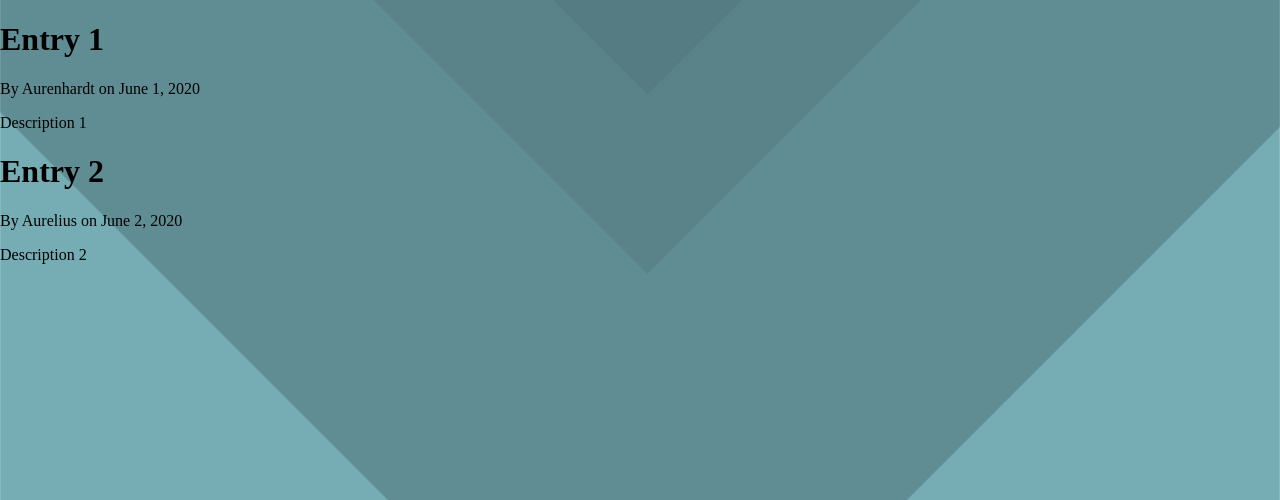
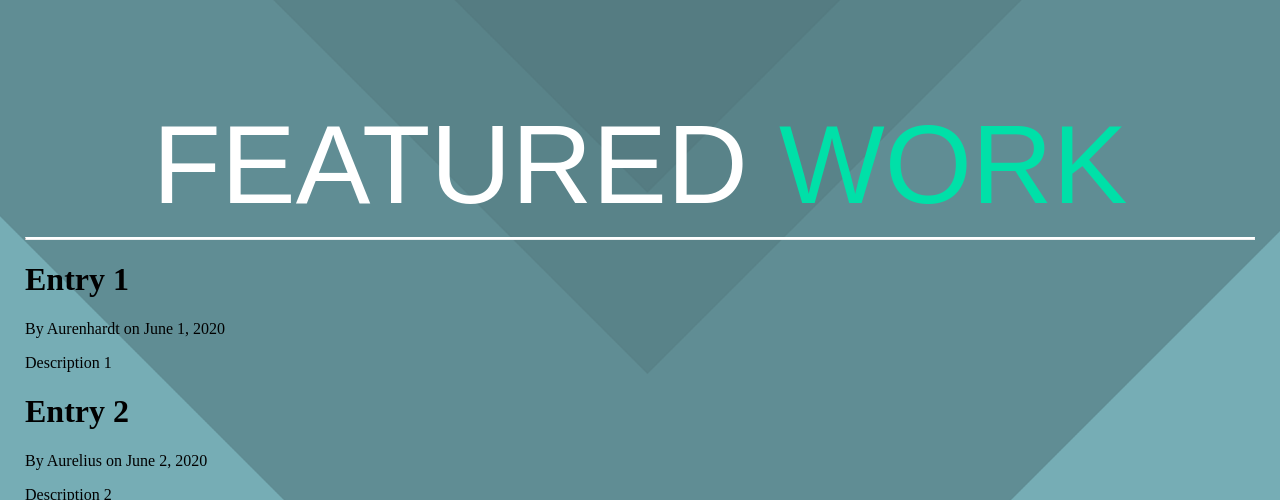
Before and after one commit to Aurenhardt/portfolio_project, a Django app: page / in a window 1280 px wide. Shown: the part 751-1251 px from the top of the page. Run offline with Django 3.2, Linux system fonts and the light colour scheme; some libraries are stand-ins or nearby versions; some web fonts are replaced; grey boxes are pictures that could not be loaded.

Commit message:
Modified location of the new backgrounds. Created the "Featured Work" Title Section.

```diff
--- a/overviewpage/templates/overviewpage/base.html
+++ b/overviewpage/templates/overviewpage/base.html
@@ -50,12 +50,38 @@
         </ul>
     </div>
  </div>
-	<div class="gallery-container">
-    		{% block content %}{% endblock %}
-	</div>
+
+ <div class="gallery-container">
+    <div class="title-card">
+        <ul>
+          <li><a>FEATURED </a></li>
+          <li><a class="highlight"> WORK</a></li>
+          <hr class="solid">
+        </ul>
+    </div>
+
+   		{% block content %}{% endblock %}
+ </div>
 
 
- <div class="parallax"></div>
+ <div class="parallax">
+    <div class="lower-button-group">
+        <ul>
+          <li><button class="button" href="#contactme">CONTACT ME</button></li>
+          <li><button class="button" href="resume">MY RESUME</button></li>
+        </ul>
+    </div>
+</div>
+
+<!--credits-->
+ <ul class="credits">
+        <li><a class="active" href="#overview">OVERVIEW</a></li>
+        <li><a href="#projects">PROJECTS</a></li>
+        <li><a href="#gallery">GALLERY</a></li>
+        <li><a href="#about">ABOUT</a></li>
+        <li><a href="#links">LINKS</a></li>
+ </ul>
+<!--endcredits-->
 
     <!-- Optional JavaScript -->
     <!-- jQuery first, then Popper.js, then Bootstrap JS -->
--- a/static/overviewpage/main.css
+++ b/static/overviewpage/main.css
@@ -80,6 +80,12 @@ body {
 }
 
 .gallery-container{
+  border: none;
+  padding-top: 100px;
+  padding-right: 25px;
+  padding-bottom: 100px;
+  padding-left: 25px;
+
 /* getting image from static */
   background: url('/static/img/WebsiteParallaxBackground.png');
 
@@ -94,6 +100,17 @@ body {
 
 /* cleaning up white bars*/
   overflow: hidden;
+}
+
+.gallery-container .title-card{
+  margin: auto;
+  color: white;
+}
+
+.gallery-container .title-card ul{
+  padding: 0px;
+  text-align: center;
+  position: center;
 }
 
 .parallax .title-card{
```
Also changed, not shown: other parts of static/overviewpage/main.css (+33 -1 lines), overviewpage/static/overviewpage/main.css (+50 -1 lines), static/img/WebsiteParallaxBackground.png (renamed from static/WebsiteParallaxBackground.png), 1 other file.
